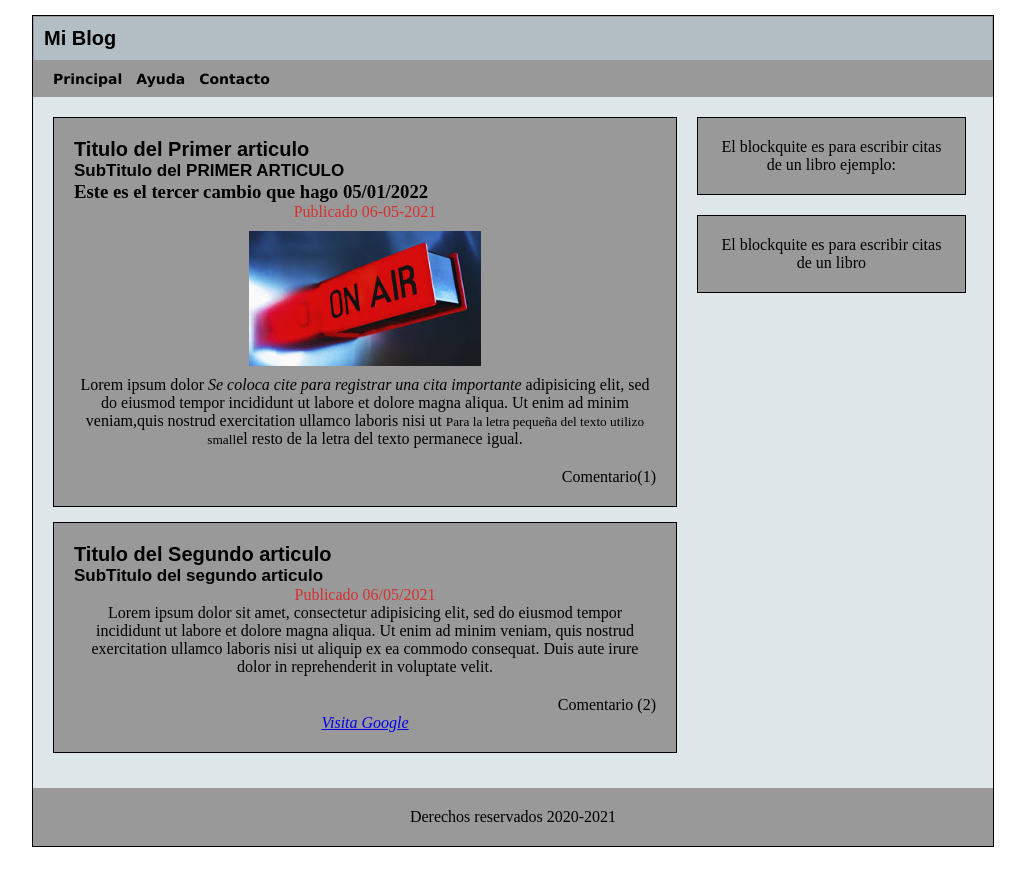
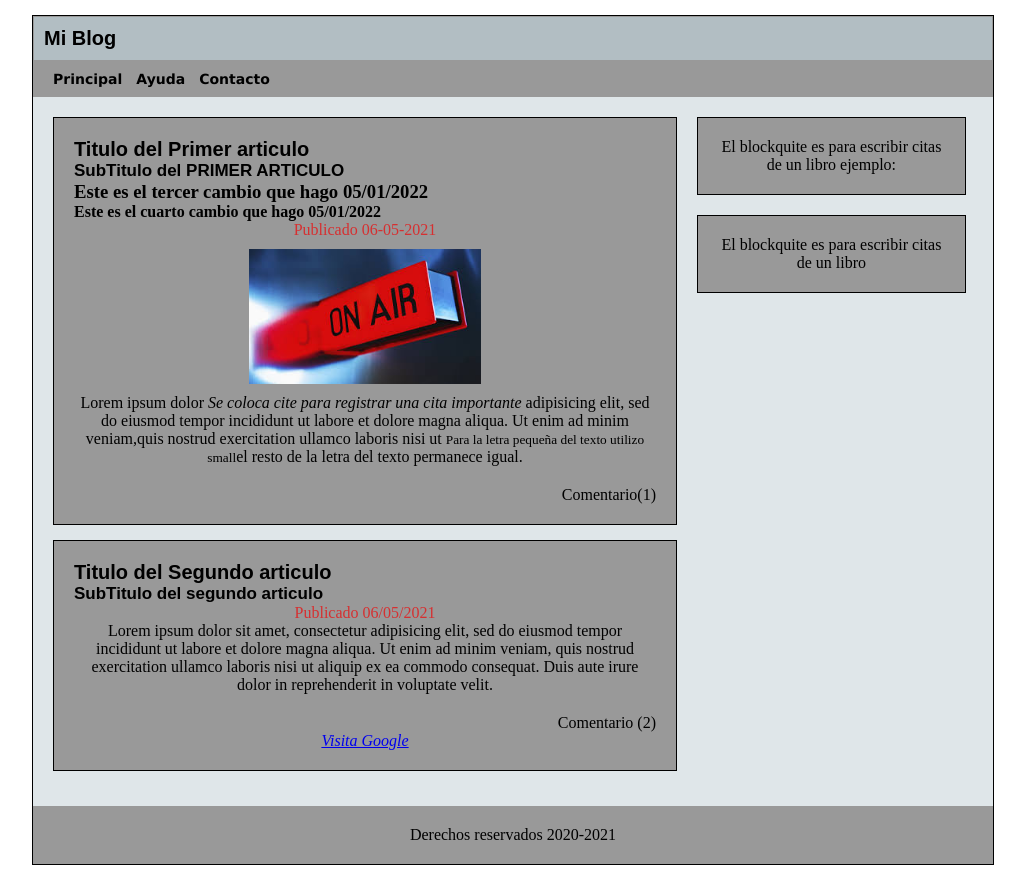
Before and after one commit to Dav14Arr2/ProyectoFazt1, a plain HTML site: page index.html in a window 1280 px wide. Shown: the whole page, without its empty margins (127-1152 px from the left). Drawn offline with Linux system fonts and the light colour scheme.

Commit message:
agrego cambio h4

```diff
--- a/index.html
+++ b/index.html
@@ -27,6 +27,7 @@
 				   <h1>Titulo del Primer articulo</h1>
 				   <h2>SubTitulo del PRIMER ARTICULO</h2>
 				   <h3>Este es el tercer cambio que hago 05/01/2022</h3>
+				   <h4>Este es el cuarto cambio que hago 05/01/2022</h4>
 			  </hgroup>
 				   <time datetime="06-05-2021">Publicado 06-05-2021</time>
 				   <img src="Alaire.jpg"/>
```
